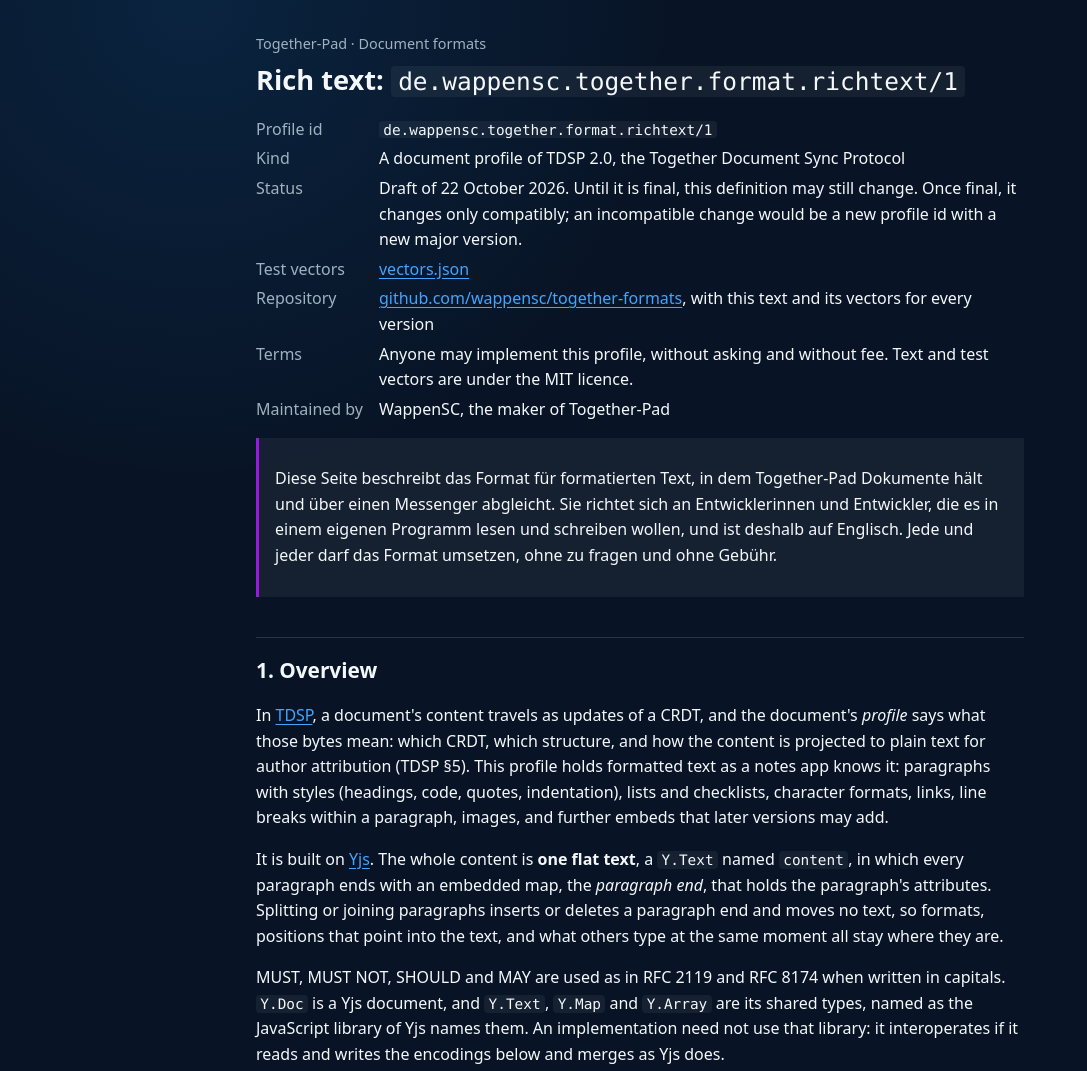
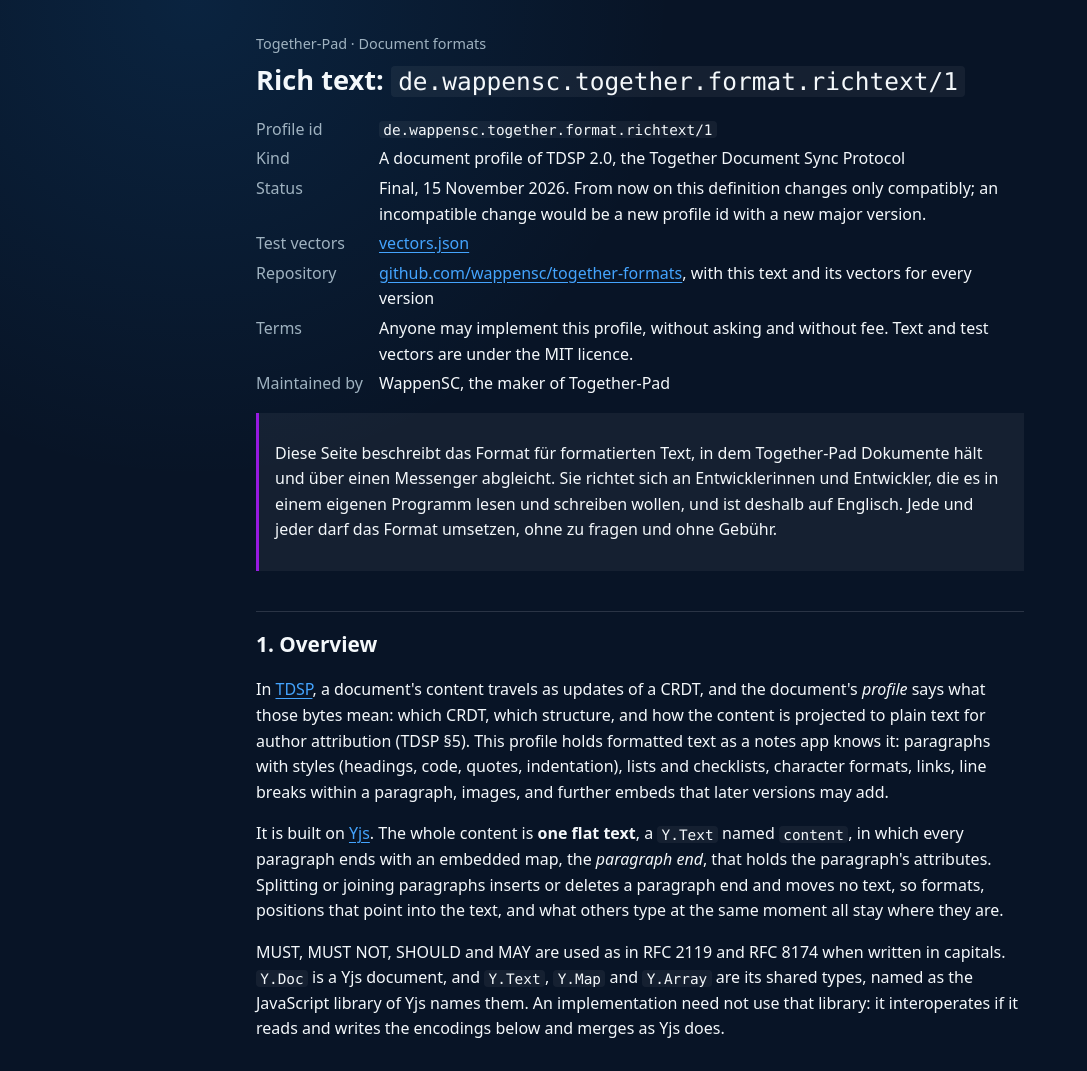
Before and after one commit to wappensc/together-formats, a plain HTML site: page richtext-1/index.html in a window 1280 px wide. Shown: the top 1071 px of the page, without its empty margins (0-1087 px from the left). Drawn offline with Linux system fonts and the light colour scheme.

Commit message:
richtext/1 is final (15 November 2026)

```diff
--- a/richtext-1/index.html
+++ b/richtext-1/index.html
@@ -27,9 +27,8 @@
         <dd>A document profile of TDSP 2.0, the Together Document Sync Protocol</dd>
         <dt>Status</dt>
         <dd>
-          Draft of 22 October 2026. Until it is final, this definition may still change. Once final, it
-          changes only compatibly; an incompatible change would be a new profile id with a new major
-          version.
+          Final, 15 November 2026. From now on this definition changes only compatibly; an
+          incompatible change would be a new profile id with a new major version.
         </dd>
         <dt>Test vectors</dt>
         <dd><a href="vectors.json">vectors.json</a></dd>
@@ -611,7 +610,7 @@
       </div>
 
       <h2 id="versions">12. Versions</h2>
-      <p>Version 1, draft of 22 October 2026.</p>
+      <p>Version 1: draft of 22 October 2026, final on 15 November 2026.</p>
     </main>
     <footer>
       <a href="https://together-pad.com/impressum.html" hreflang="de" lang="de">Impressum</a> /
```
Also changed, not shown: 1 other file.
